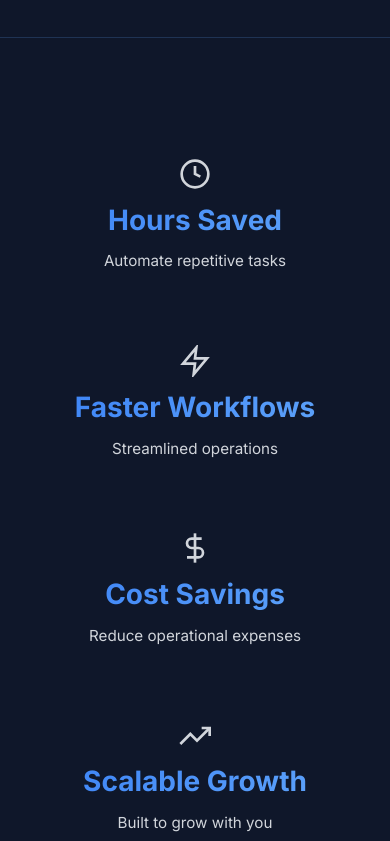
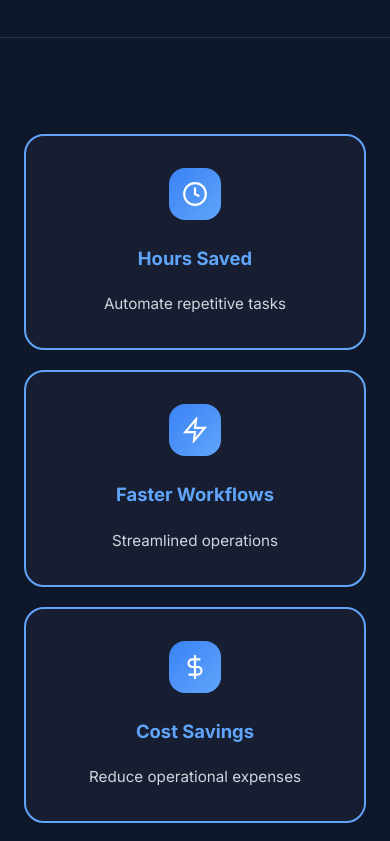
Before and after one commit to trueflow-ai/flovoai, a plain HTML site: page index.html in a window 390 px wide. Shown: the part 1980-2821 px from the top of the page. Drawn offline with Linux system fonts and the light colour scheme.

Commit message:
Update styles.css

```diff
--- a/styles.css
+++ b/styles.css
@@ -731,25 +731,50 @@ body {
 
 .stats-grid {
     display: grid;
-    grid-template-columns: repeat(auto-fit, minmax(200px, 1fr));
-    gap: 3rem;
-    max-width: 1000px;
+    grid-template-columns: repeat(auto-fit, minmax(240px, 1fr));
+    gap: 2rem;
+    max-width: 1200px;
     margin: 0 auto;
 }
 
 .stat-card {
     text-align: center;
-    padding: 2rem 1rem;
+    padding: 3rem 2rem;
+    background: rgba(255, 255, 255, 0.03);
+    border: 2px solid var(--primary-light);
+    border-radius: 20px;
+    transition: all 0.3s ease;
+    display: flex;
+    flex-direction: column;
+    align-items: center;
+    gap: 1rem;
+    min-height: 200px;
+}
+
+.stat-card:hover {
+    transform: translateY(-5px);
+    border-color: var(--primary);
+    background: rgba(255, 255, 255, 0.05);
+    box-shadow: 0 12px 32px rgba(59, 130, 246, 0.3);
+}
+
+.stat-icon {
+    width: 64px;
+    height: 64px;
+    background: var(--gradient-primary);
+    border-radius: 16px;
+    display: flex;
+    align-items: center;
+    justify-content: center;
+    color: white;
+    margin-bottom: 0.5rem;
 }
 
 .stat-number {
-    font-size: 1.75rem;
+    font-size: 1.5rem;
     font-weight: 700;
-    background: var(--gradient-primary);
-    -webkit-background-clip: text;
-    -webkit-text-fill-color: transparent;
-    background-clip: text;
-    margin-bottom: 0.5rem;
+    color: var(--primary-light);
+    margin-bottom: 0.25rem;
 }
 
 .stat-label {
@@ -871,7 +896,26 @@ body {
 
     .stats-grid {
         grid-template-columns: repeat(2, 1fr);
-        gap: 2rem;
+        gap: 1.5rem;
+    }
+
+    .stat-card {
+        padding: 2rem 1.5rem;
+        min-height: 180px;
+    }
+
+    .stat-icon {
+        width: 56px;
+        height: 56px;
+    }
+
+    .stat-icon svg {
+        width: 28px;
+        height: 28px;
+    }
+
+    .stat-number {
+        font-size: 1.25rem;
     }
 
     .sticky-cta {
@@ -949,11 +993,26 @@ body {
 
     .stats-grid {
         grid-template-columns: 1fr;
-        gap: 1.5rem;
+        gap: 1.25rem;
     }
 
     .stat-card {
-        padding: 1.5rem 1rem;
+        padding: 2rem 1.5rem;
+        min-height: 160px;
+    }
+
+    .stat-icon {
+        width: 52px;
+        height: 52px;
+    }
+
+    .stat-icon svg {
+        width: 26px;
+        height: 26px;
+    }
+
+    .stat-number {
+        font-size: 1.15rem;
     }
 
     .sticky-cta span {
```
